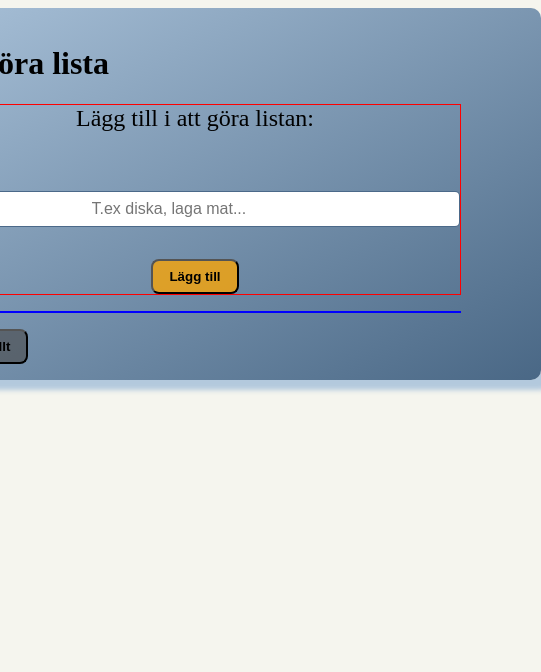
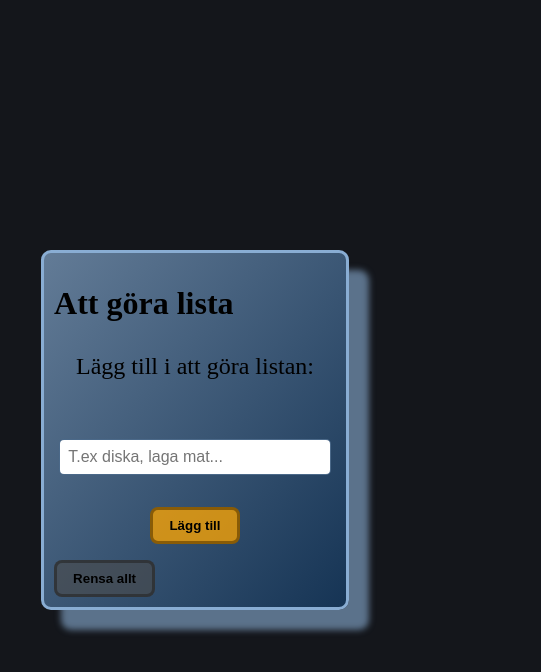
Before and after one commit to hannaroos/Todo-list, a plain HTML site: page index.html in a window 390 px wide. Shown: the whole page, 541 px wide, since content can reach past the window. Drawn offline with Linux system fonts and the light colour scheme.

Commit message:
styling layout and fix responsiveness

```diff
--- a/style.css
+++ b/style.css
@@ -5,19 +5,25 @@
 body {
     display: flex;
     flex-direction: column;
-    align-items: center;
+    justify-content: center;
     gap: 2rem;
-    background-color: #f1f1e7b0;
+    background-color: #14161B;
+    min-height: 100vh;
+    padding: 1rem;
 }
 
 .container {
-    flex: 1;
-    padding: 1rem 5rem;
+    min-height: 350px;
+    width: min(90%, 650px);
+    align-self: center;
     background-image: linear-gradient(to left top, #163d66c4, #89add3ab);
+    border: solid #89ADD3;
     border-radius: 10px;
-    box-shadow: 10px 10px 5px #89add39c;
+    box-shadow: 20px 20px 6px #89add39c;
+}
 
-
+h1 {
+    padding: 10px;
 }
 
 #todo-form {
@@ -26,12 +32,11 @@ body {
     flex-direction: column;
     align-items: center;
     gap: 1rem;
-    border: solid 1px red;
 }
 
 #todo-input {
-    padding: 0.5rem 10rem;
-    flex: 1;
+    padding: 0.5rem;
+    width: 90%;
     border: solid 1px #163d66c4;
     font-size: 1rem;
     border-radius: 5px;
@@ -44,18 +49,15 @@ body {
     padding: 0.5rem 1rem;
     border-radius: 0.5rem;
     font-weight: bold;
-}
-
-#list-container {
-    border: solid 1px blue;
+    border: solid rgba(116, 75, 1, 0.76);
 }
 
 li {
-    border: solid 1px orange;
     display: flex;
     justify-content: space-between;
     font-size: 1.2rem;
     text-align: center;
+    margin: 10px;
 }
 
 ul{
@@ -65,16 +67,20 @@ ul{
 
 .del-btn {
     background-color: rgba(255, 0, 0, 0.877);
-    border-radius: 1px;
+    border-radius: 5px;
     margin: 0px 5px;
     padding: 0.2rem 0.7rem;
     font-size: 1rem;
+    border: solid rgba(192, 4, 4, 0.877);
 
 }
 
 #clear-btn {
     background-color: rgba(75, 75, 75, 0.623);
     padding: 0.5rem 1rem;
+    margin-left: 10px;
+    margin-bottom: 10px;
     border-radius: 0.5rem;
     font-weight: bold;
+    border: solid rgba(39, 39, 39, 0.623);
 }
```
